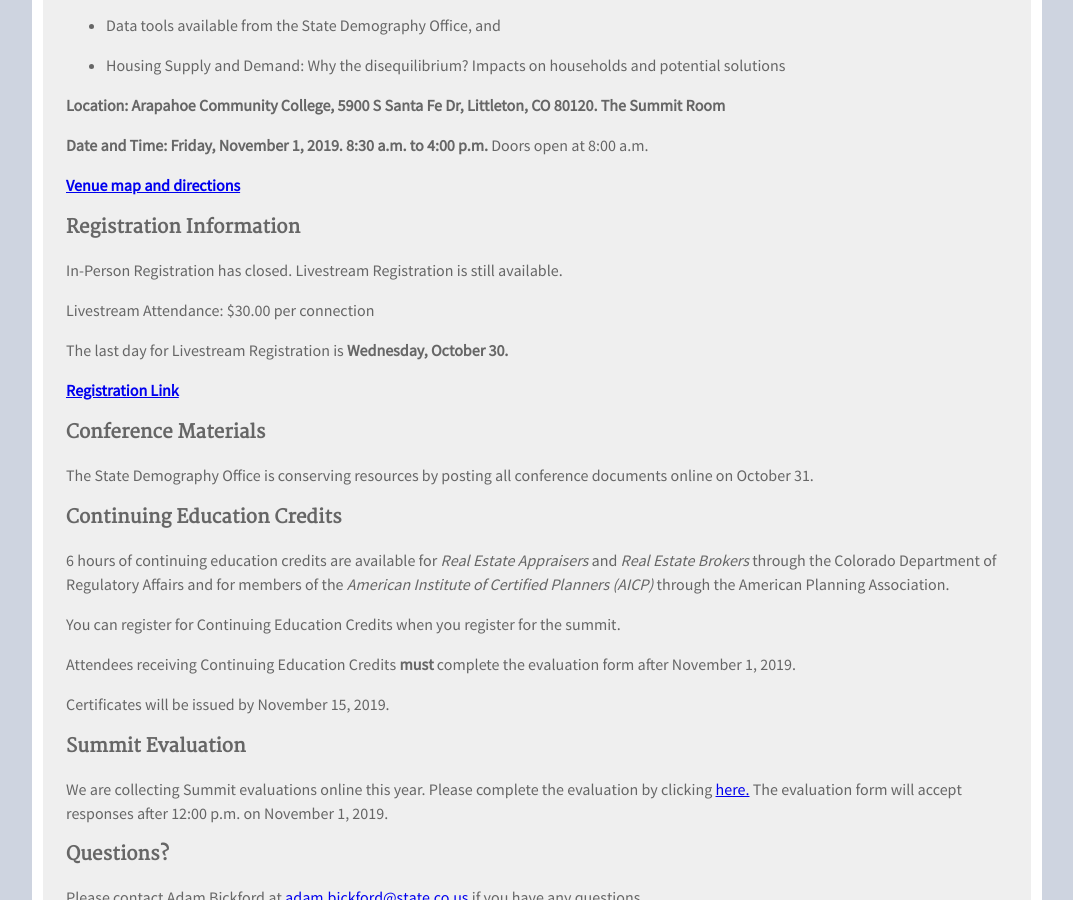
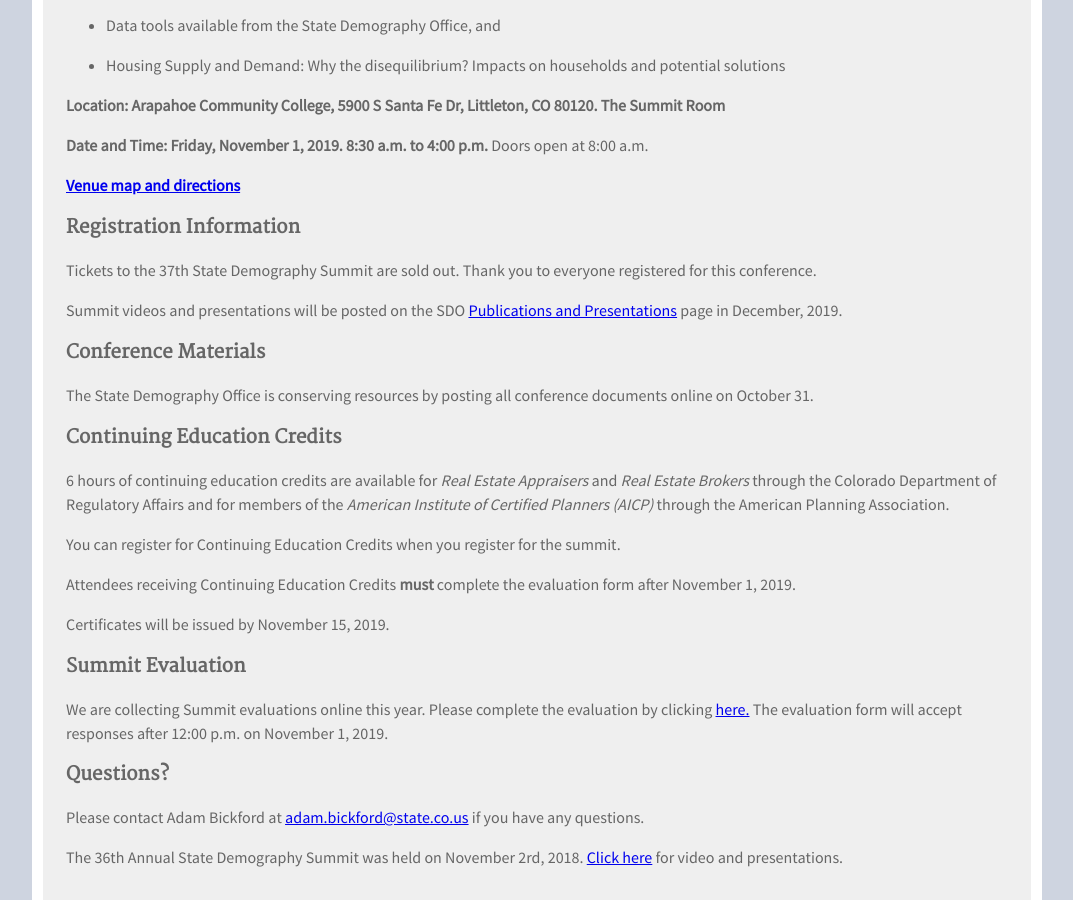
Before and after one commit to TBleess/Website_New, a Jekyll site: the page built from pages/9_Not_in_Menu/demography_summit_2019.md, in a window 1280 px wide and 900 px high, scrolled down 1431 px. Shown: the whole window, without its empty margins (103-1176 px from the left). Built offline with Jekyll 4.4.1, drawn with Linux system fonts in a browser that asks for light colours.

Commit message:
Update demography_summit_2019.md

```diff
--- a/pages/9_Not_in_Menu/demography_summit_2019.md
+++ b/pages/9_Not_in_Menu/demography_summit_2019.md
@@ -36,13 +36,9 @@ Agenda Topics
 
 ### Registration Information
 
-In-Person Registration has closed. Livestream Registration is still available.
+Tickets to the 37th State Demography Summit are sold out.  Thank you to everyone registered for this conference.
 
-Livestream Attendance: $30.00 per connection
-
-The last day for Livestream Registration is **Wednesday, October 30.**
-
-**[Registration Link](https://www.eventbrite.com/e/37th-annnual-state-demography-summit-tickets-59855650863)**
+Summit videos and presentations will be posted on the SDO [Publications and Presentations](/demography/publications-and-presentations/) page in December, 2019.
 
 ### Conference Materials
 The State Demography Office is conserving resources by posting all conference documents online on October 31.
```
